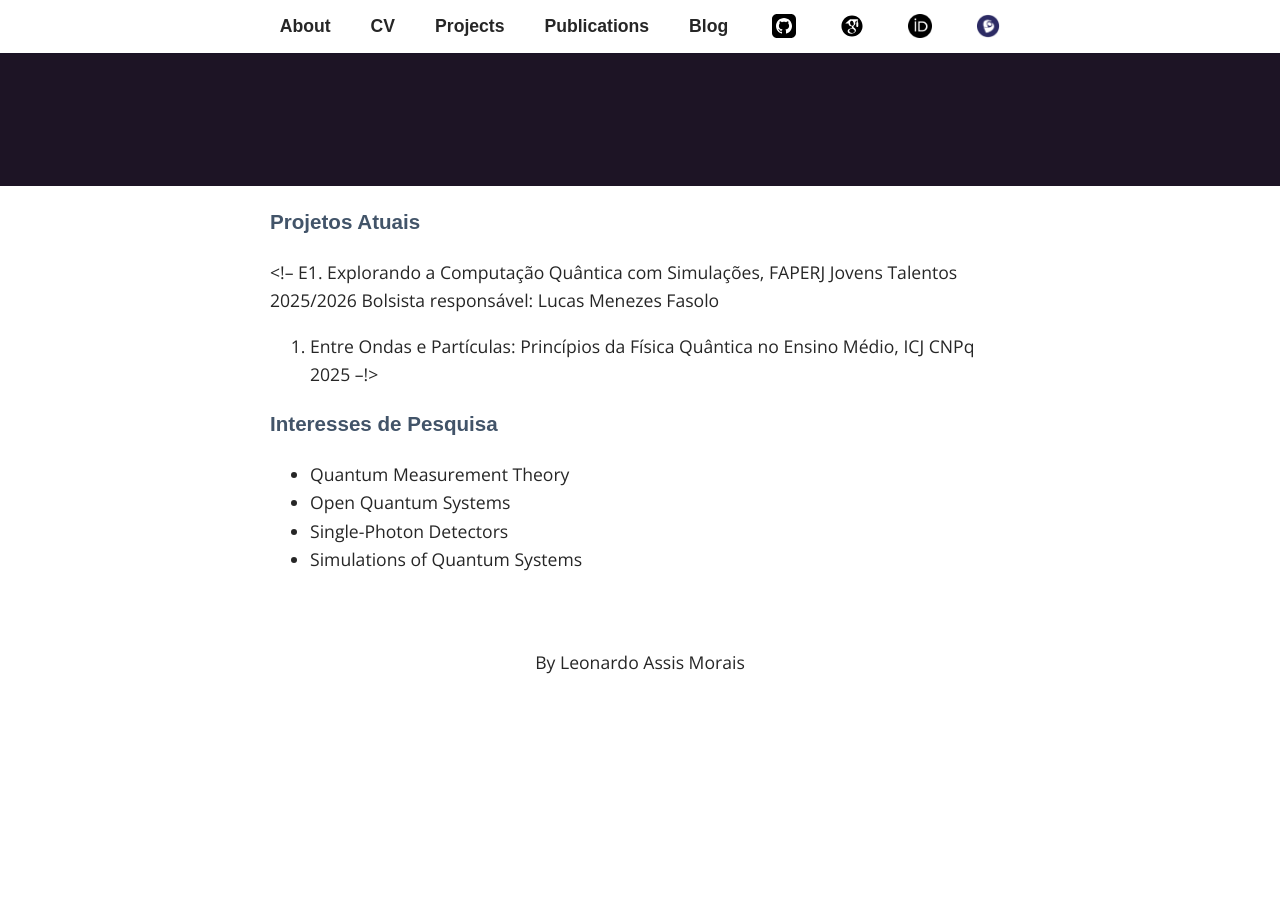
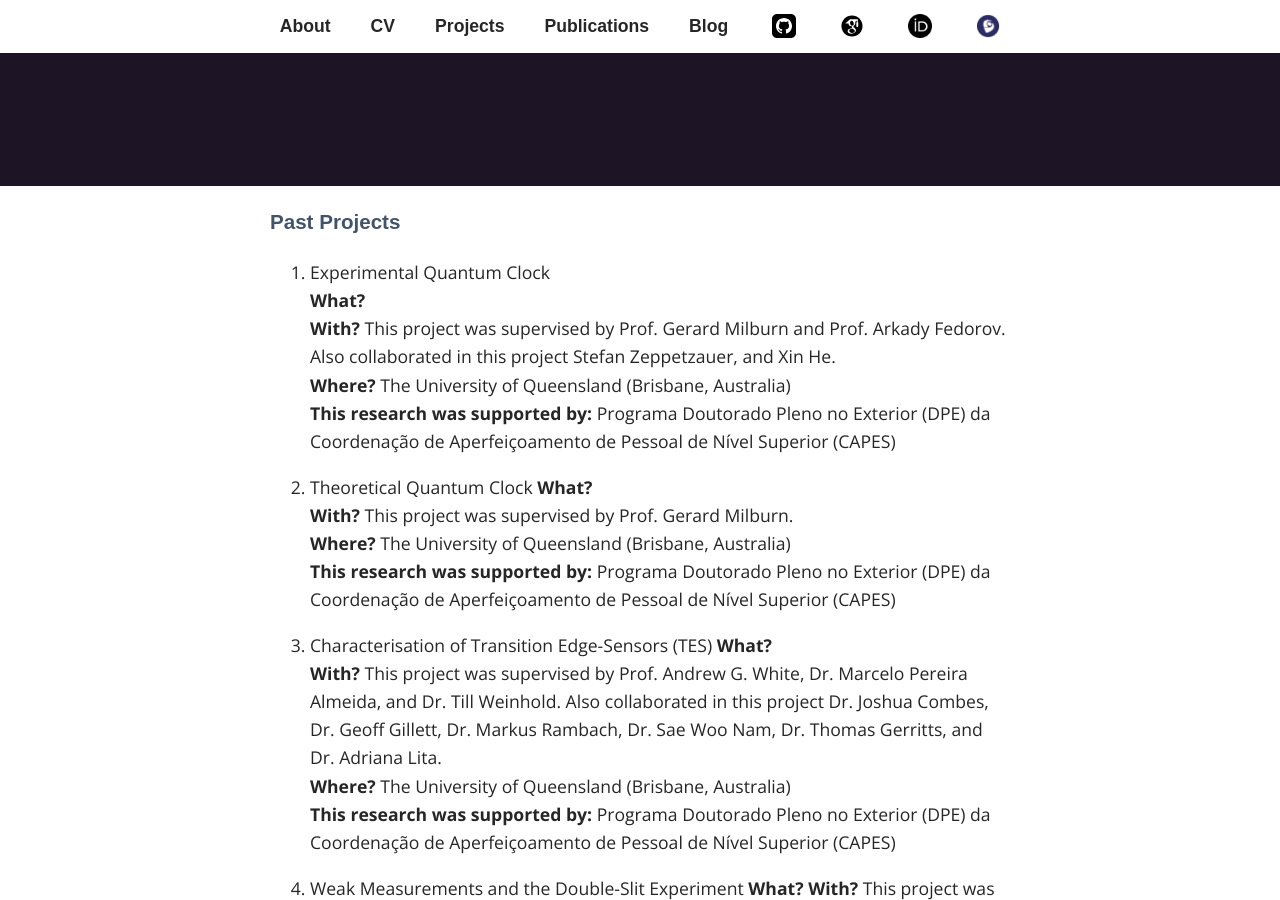
Before and after one commit to Leo-am/Leo-am.github.io, a Jekyll site: the page built from _pages/03_projects.md, in a window 1280 px wide and 900 px high, scrolled down 314 px. Built offline with Jekyll 4.4.1, drawn with Linux system fonts in a browser that asks for light colours; some web fonts are replaced; before the commit the page ends 1048 px from its top, so only the background shows below that; some of the changed text lies outside the part shown.

Commit message:
adding information on previous projects

```diff
--- a/_pages/03_projects.md
+++ b/_pages/03_projects.md
@@ -4,19 +4,40 @@
 permalink: /projects/
 ---
 
-### Projetos Atuais
+### Past Projects
 
-<!--
-E1. Explorando a Computação Quântica com Simulações, FAPERJ Jovens Talentos 2025/2026
-Bolsista responsável: Lucas Menezes Fasolo
+1. Experimental Quantum Clock <br>
+    __What?__ <br>
+    __With?__ This project was supervised by Prof. Gerard Milburn and Prof. Arkady Fedorov. Also collaborated in this project Stefan Zeppetzauer, and Xin He. <br>
+    __Where?__ The University of Queensland (Brisbane, Australia) <br>
+    __This research was supported by:__ Programa Doutorado Pleno no Exterior (DPE) da Coordenação de Aperfeiçoamento de Pessoal de Nível Superior (CAPES)
 
-2. Entre Ondas e Partículas: Princípios da Física Quântica no Ensino Médio, ICJ CNPq 2025
---!>
+2. Theoretical Quantum Clock
+    __What?__ <br>
+    __With?__ This project was supervised by Prof. Gerard Milburn.<br>
+    __Where?__ The University of Queensland (Brisbane, Australia)<br>
+    __This research was supported by:__ Programa Doutorado Pleno no Exterior (DPE) da Coordenação de Aperfeiçoamento de Pessoal de Nível Superior (CAPES)
 
+3. Characterisation of Transition Edge-Sensors (TES)
+    __What?__<br>
+    __With?__ This project was supervised by Prof. Andrew G. White, Dr. Marcelo Pereira Almeida, and Dr. Till Weinhold. Also collaborated in this project Dr. Joshua Combes, Dr. Geoff Gillett, Dr. Markus Rambach, Dr. Sae Woo Nam, Dr. Thomas Gerritts, and Dr. Adriana Lita.<br>
+    __Where?__ The University of Queensland (Brisbane, Australia)<br>
+    __This research was supported by:__ Programa Doutorado Pleno no Exterior (DPE) da Coordenação de Aperfeiçoamento de Pessoal de Nível Superior (CAPES)<br>
 
-### Interesses de Pesquisa
+4. Weak Measurements and the Double-Slit Experiment
+    __What?__
+    __With?__ This project was supervised by Prof. Leonardo Teixeira Neves.<br>
+    __Where?__ Universidade Federal de Minas Gerais (UFMG) (Belo Horizonte, Brazil)<br>
+    __This research was supported by:__ Conselho Nacional de Desenvolvimento Científico e Tecnológico (CNPq)<br>
 
-- Quantum Measurement Theory
-- Open Quantum Systems
-- Single-Photon Detectors
-- Simulations of Quantum Systems
+5. Building a Vibrational Sample Magnetometer (VSM)
+    __What?__<br>
+    __With?__ This project was supervised by Dr. Ian Terry.<br>
+    __Where?__ Durham University (Durham, United Kingdom)<br>
+    __This research was supported by:__ Science without Borders (SwB) Scholarship.
+
+6. Nanomagnetism in low dimensions<br>
+    __What?__<br>
+    __With?__ This project was supervised by Prof. Afranio Pereira Rodrigues and Prof. Lucas Mól. Also collaborated Prof. Winder Moura-Melo, <br>
+    __Where?__ Universidade Federal de Viçosa (UFV) (Viçosa, Brazil)<br>
+    __This research was supported by:__ Conselho Nacional de Desenvolvimento Científico e Tecnológico (CNPq)
```
